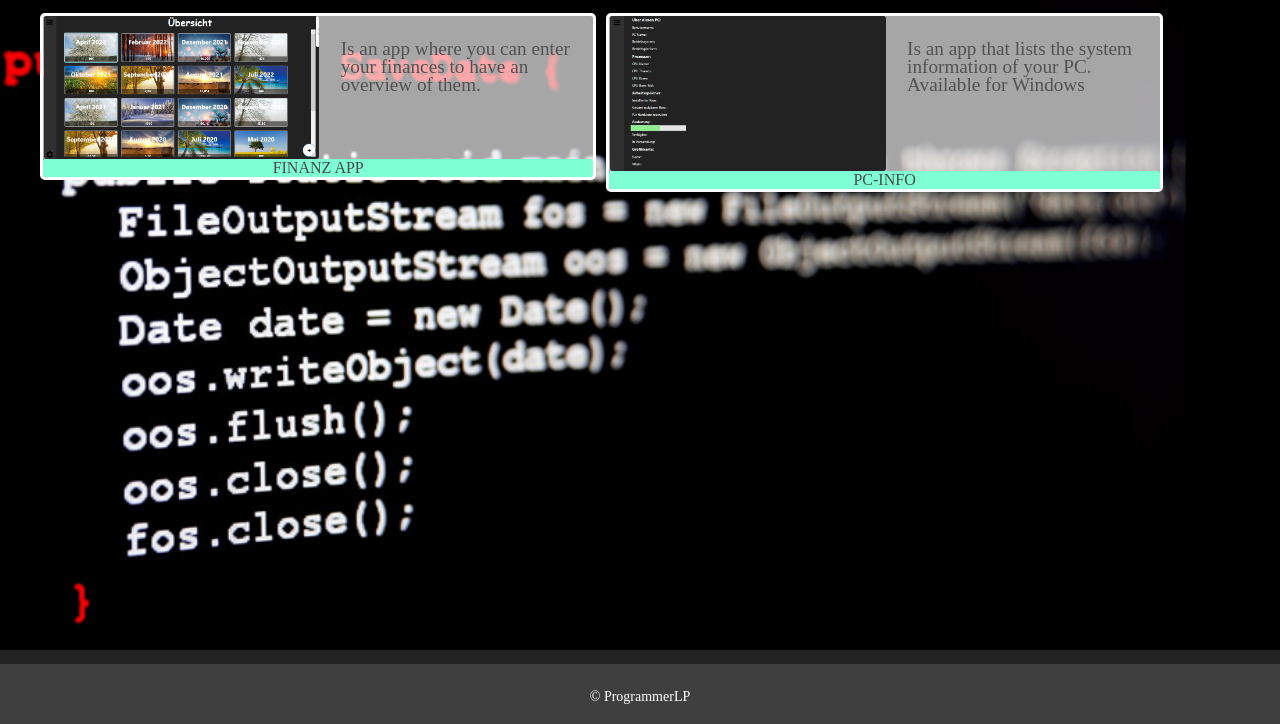
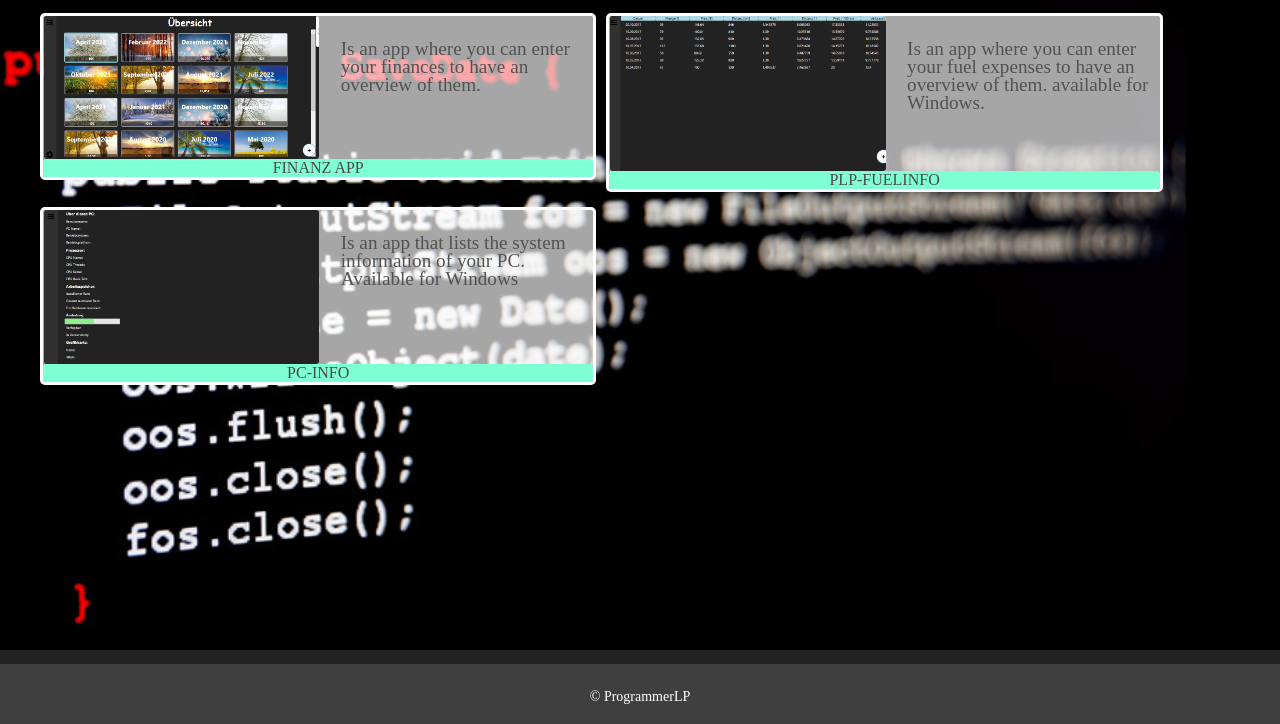
Before and after one commit to ProgrammerLP/programmerlp.net, a plain HTML site: page DownloadHub.html in a window 1280 px wide. Shown: the part 150-874 px from the top of the page. Drawn offline with Linux system fonts and the light colour scheme; a web font is replaced by a local one.

Commit message:
Update DownloadHub.html

```diff
--- a/DownloadHub.html
+++ b/DownloadHub.html
@@ -86,13 +86,13 @@
                                 <label>Finanz App</label>
                             </div>
                         </a></li>
-                        <!--<li><a href="#home">
+                        <li><a href="/DownloadFI.html">
                             <div class="projectelement">
                                 <img src="img/KsvbR.png" alt="test">
                                 <p>Is an app where you can enter your fuel expenses to have an overview of them. available for Windows.</p>
-                                <label>Verbrauchs Rechner</label>
+                                <label>PLP-Fuelinfo</label>
                             </div>
-                        </a></li>-->
+                        </a></li>
                         <li><a href="/DownloadPCInfo.html">
                             <div class="projectelement">
                                 <img src="img/PCInfo.jpg" alt="test">
```
